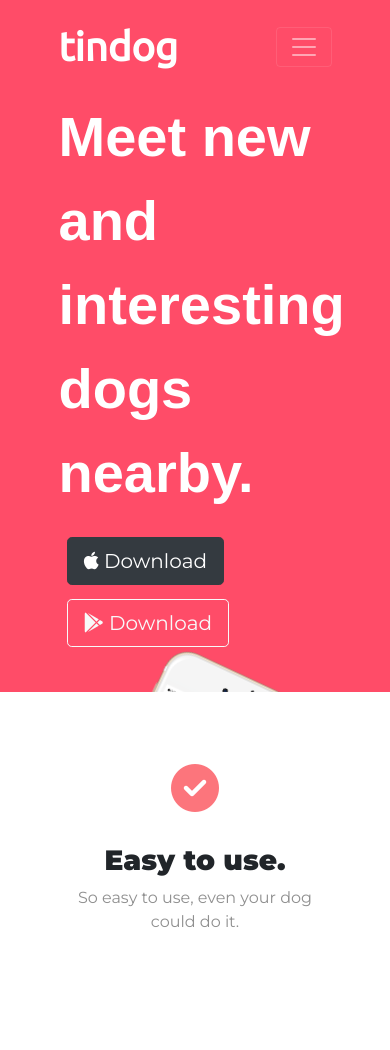
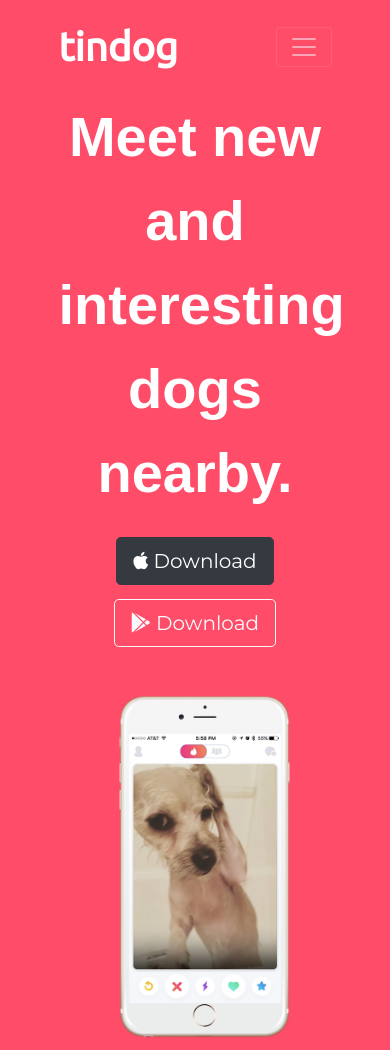
Before and after one commit to michizler/Bootstrap_Landing_Page, a plain HTML site: page index.html in a window 390 px wide. Shown: the top 1050 px of the page. Drawn offline with nearby package versions, Linux system fonts and the light colour scheme.

Commit message:
Implemented media queries for mobile and tablets

```diff
--- a/css/styles.css
+++ b/css/styles.css
@@ -137,3 +137,15 @@ h2 {
 .pricing-column {
     padding: 3% 2%;
 }
+
+@media (max-width: 1028px) {
+    #title {
+        text-align: center;
+    }
+
+    #iphone6 {
+        transform: rotate(0);
+        position: static;
+        padding-top: 2rem;
+    }
+}
```
